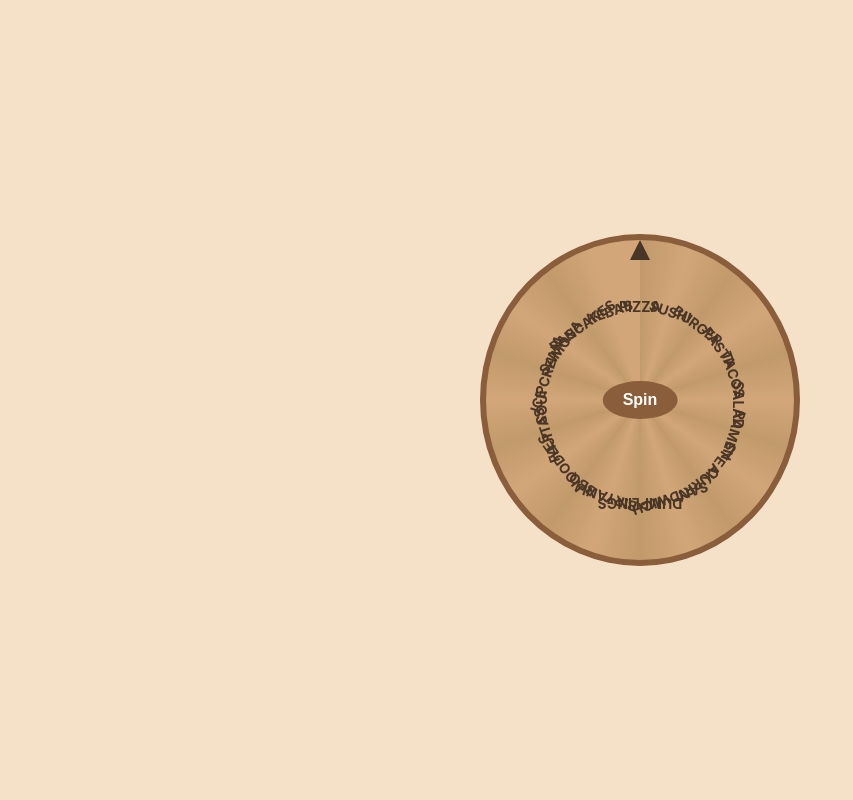
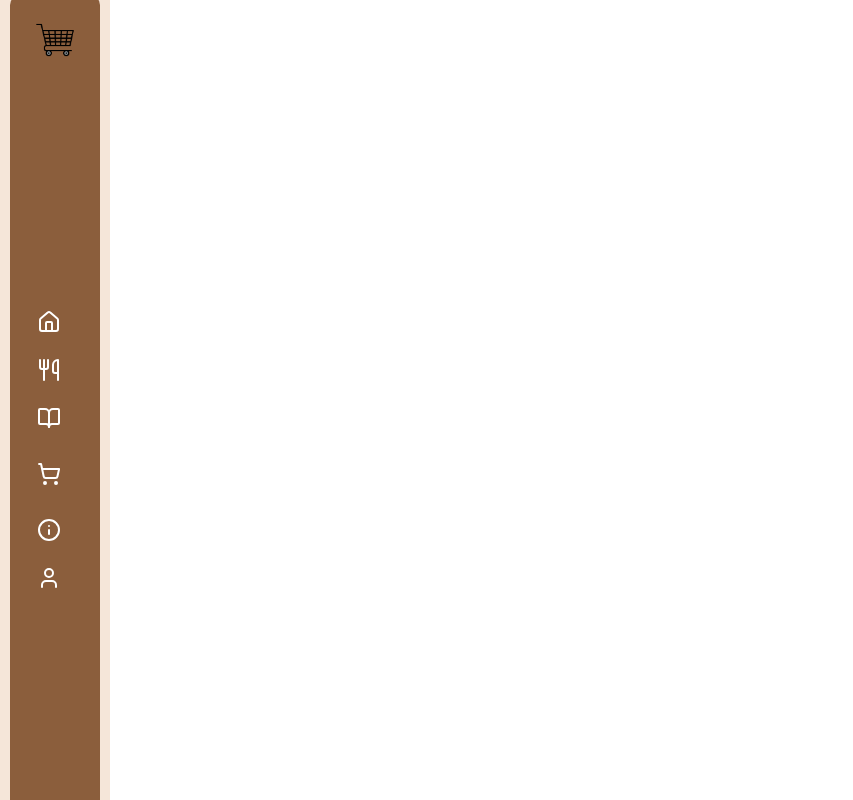
Before and after one commit to Muskanchablani29/Recipe-website, a React (Create React App) app: page / in a window 1280 px wide. Shown: the whole page, without its empty margins (0-853 px from the left). Built offline with nearby package versions, Linux system fonts and the light colour scheme.

Commit message:
Added Navbar

```diff
--- a/package.json
+++ b/package.json
@@ -8,6 +8,7 @@
     "@testing-library/react": "^16.2.0",
     "@testing-library/user-event": "^13.5.0",
     "framer-motion": "^12.4.10",
+    "lucide-react": "^0.479.0",
     "react": "^19.0.0",
     "react-dom": "^19.0.0",
     "react-scripts": "5.0.1",
--- a/src/App.js
+++ b/src/App.js
@@ -1,11 +1,14 @@
 import logo from './logo.svg';
 import './App.css';
 import Funone from './Components/Funone'
+import Navbar from './Components/Navbar';
 
 function App() {
   return (
     <>
-    <Funone/>
+
+    <Navbar />
+    {/* <Funone/> */}
     </>
 
   );
--- /dev/null
+++ b/src/Components/Navbar.css
@@ -0,0 +1,128 @@
+/* Navbar.css */
+
+:root {
+    --primary-brown: #8b5e3c;
+    --secondary-brown: #a67c52;
+    --cream-color: #f5e6d9;
+    --text-color: #4a2c1d;
+  }
+
+  .navbar-container {
+    position: fixed;
+    top: 0;
+    left: 0;
+    height: 100vh;
+    display: flex;
+    align-items: center;
+    padding: 10px;
+    background-color: var(--cream-color);
+  }
+
+  .navbar {
+    background-color: var(--primary-brown);
+    padding: 15px;
+    border-radius: 10px;
+    transition: width 0.3s ease;
+    overflow: hidden;
+    display: flex;
+    flex-direction: column;
+    align-items: center;
+    height: 100%;
+  }
+
+  .navbar.expanded {
+    width: 250px;
+  }
+
+  .navbar.collapsed {
+    width: 60px;
+  }
+
+  .logo-container {
+    width: 100%;
+    display: flex;
+    justify-content: center;
+    align-items: center;
+    padding: 10px;
+    margin-bottom: 20px;
+  }
+
+  .logo {
+    max-width: 40px;
+    transition: max-width 0.3s ease;
+  }
+
+  .navbar.expanded .logo {
+    max-width: 100px;
+  }
+
+  .menu-wrapper {
+    width: 100%;
+    flex-grow: 1;
+    display: flex;
+    flex-direction: column;
+    justify-content: center;
+  }
+
+  .menu-list {
+    list-style: none;
+    padding: 0;
+    margin: 0;
+    width: 100%;
+  }
+
+  .menu-item-container {
+    display: flex;
+    justify-content: flex-start;
+    overflow: hidden;
+    transition: width 0.3s ease;
+    width: 100%;
+  }
+
+  .menu-item {
+    display: flex;
+    align-items: center;
+    gap: 15px;
+    color: white;
+    text-decoration: none;
+    padding: 12px;
+    border-radius: 5px;
+    transition: all 0.3s;
+    width: 60px;
+    position: relative;
+  }
+
+  .menu-item:hover {
+    width: 100%;
+    background-color: var(--secondary-brown);
+    transition: 0.3s ease-in-out;
+  }
+
+  .menu-icon {
+    font-size: 20px;
+    display: flex;
+    align-items: center;
+    justify-content: center;
+    transition: transform 0.3s ease-in-out, color 0.3s ease-in-out;
+  }
+
+  .menu-item:hover .menu-icon {
+    transform: scale(1.2);
+    color: var(--cream-color);
+  }
+
+  .menu-label {
+    font-size: 16px;
+    opacity: 0;
+    transition: opacity 0.3s ease;
+  }
+
+  .navbar.expanded .menu-label,
+  .navbar:hover .menu-label {
+    opacity: 1;
+  }
+
+  /* Ensuring the Profile stays at the bottom */
+  .menu-list li:last-child {
+    margin-top: auto;
+  }
--- /dev/null
+++ b/src/Components/Navbar.jsx
@@ -0,0 +1,43 @@
+import { useState } from "react";
+import { Home, Utensils, BookOpen, ShoppingCart, Info, User } from "lucide-react";
+import "./Navbar.css";
+import logo from "./Images/logo.png"; // Ensure you have a logo file in your project
+
+const menuItems = [
+  { name: "Home", icon: <Home />, link: "#" },
+  { name: "Recipes", icon: <Utensils />, link: "#" },
+  { name: "Categories", icon: <BookOpen />, link: "#" },
+  { name: "Grocery List", icon: <ShoppingCart />, link: "#" },
+  { name: "About", icon: <Info />, link: "#" },
+  { name: "Profile", icon: <User />, link: "#" },
+];
+
+export default function Navbar() {
+  const [expanded, setExpanded] = useState(false);
+
+  return (
+    <div className="navbar-container">
+      <nav
+        className={`navbar ${expanded ? "expanded" : "collapsed"}`}
+        onMouseEnter={() => setExpanded(true)}
+        onMouseLeave={() => setExpanded(false)}
+      >
+        <div className="logo-container">
+          <img src={logo} alt="Logo" className="logo" />
+        </div>
+        <div className="menu-wrapper">
+          <ul className="menu-list">
+            {menuItems.map((item, index) => (
+              <li key={index} className="menu-item-container">
+                <a href={item.link} className="menu-item">
+                  <span className="menu-icon">{item.icon}</span>
+                  <span className="menu-label">{item.name}</span>
+                </a>
+              </li>
+            ))}
+          </ul>
+        </div>
+      </nav>
+    </div>
+  );
+}
```
Also changed, not shown: src/Components/Images/logo.png (added), 1 other file (tests, documents, lock files or other folders).
